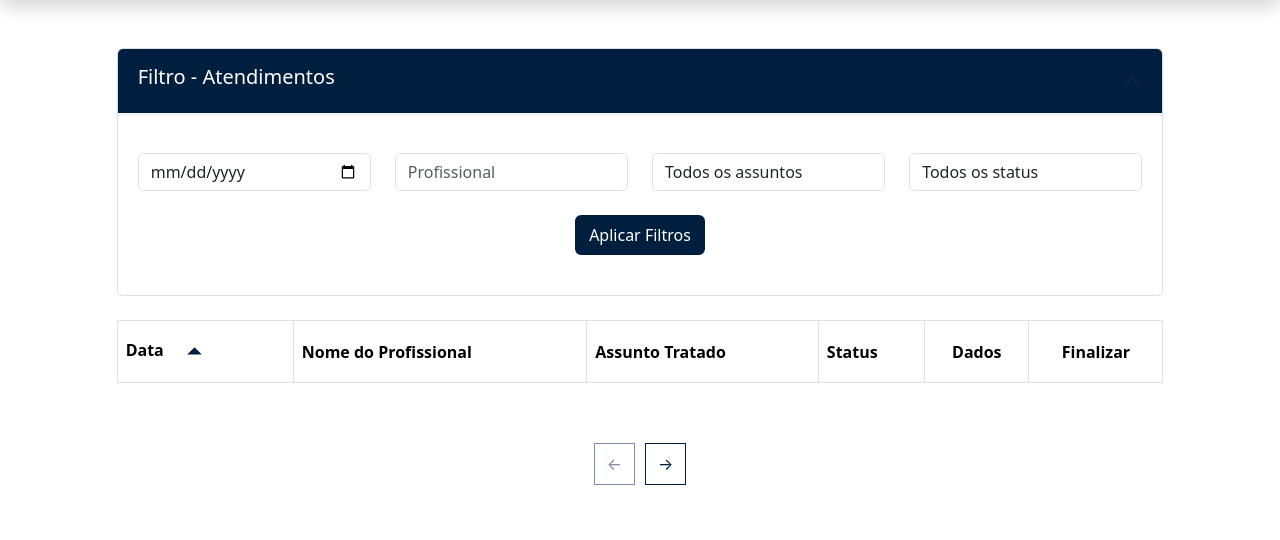
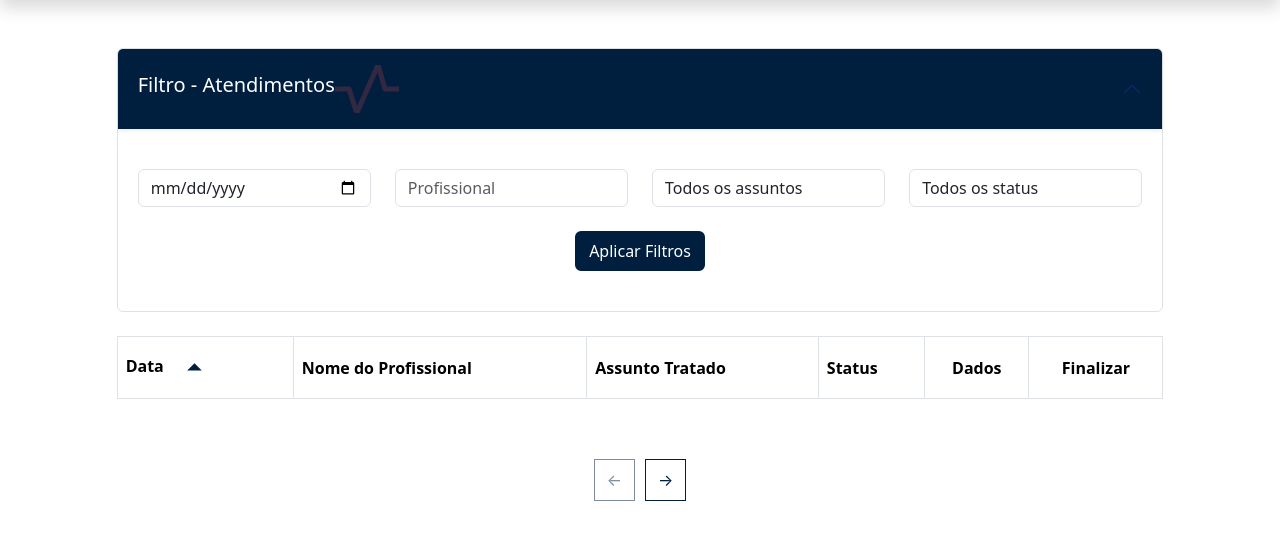
Before and after one commit to thiagormoura/relacionamento_medico-HRG, a PHP site: page /historico.php in a window 1280 px wide. Shown: the part 189-729 px from the top of the page. Run offline with PHP 8.4, Linux system fonts and the light colour scheme; data that the repository does not hold is empty; some libraries are stand-ins or nearby versions.

Commit message:
só brincando aqui

```diff
--- a/historico.php
+++ b/historico.php
@@ -93,6 +93,34 @@ $totalPaginas = ceil($totalRegistros / $registrosPorPagina);
         color: black;
         text-decoration: none;
     }
+    .loading svg polyline {
+        fill: none;
+        stroke-width: 5;
+        stroke-linecap: round;
+        stroke-linejoin: round;
+    }
+
+    .loading svg polyline#back {
+        fill: none;
+        stroke: #ff4d5033;
+    }
+
+    .loading svg polyline#front {
+        fill: none;
+        stroke: #ff4d4f;
+        stroke-dasharray: 48, 144;
+        stroke-dashoffset: 192;
+        animation: dash_682 1.4s linear infinite;
+    }
+
+    @keyframes dash_682 {
+        72.5% {
+            opacity: 0;
+    }
+    to {
+        stroke-dashoffset: 0;
+    }
+    }
 </style>
 <body>
     <?php
@@ -107,6 +135,12 @@ $totalPaginas = ceil($totalRegistros / $registrosPorPagina);
                 <button class="accordion-button shadow-sm text-white text-center" type="button" data-toggle="collapse" data-target="#panelsStayOpen-collapseOne" aria-expanded="true" aria-controls="panelsStayOpen-collapseOne" style="background-color: #001f3f">
                     <i id="filter" class="fa-solid fa-filter mb-1"></i>
                     <h5>Filtro - Atendimentos</h5>
+                    <div class="loading">
+                        <svg width="64px" height="48px">
+                            <polyline points="0.157 23.954, 14 23.954, 21.843 48, 43 0, 50 24, 64 24" id="back"></polyline>
+                            <polyline points="0.157 23.954, 14 23.954, 21.843 48, 43 0, 50 24, 64 24" id="front"></polyline>
+                        </svg>
+                    </div>
                 </button>
             </h2>
             <div id="panelsStayOpen-collapseOne" class="accordion-collapse collapse show" aria-labelledby="panelsStayOpen-collapseOne" data-bs-parent="#accordionPanelsStayOpenExample">
```
